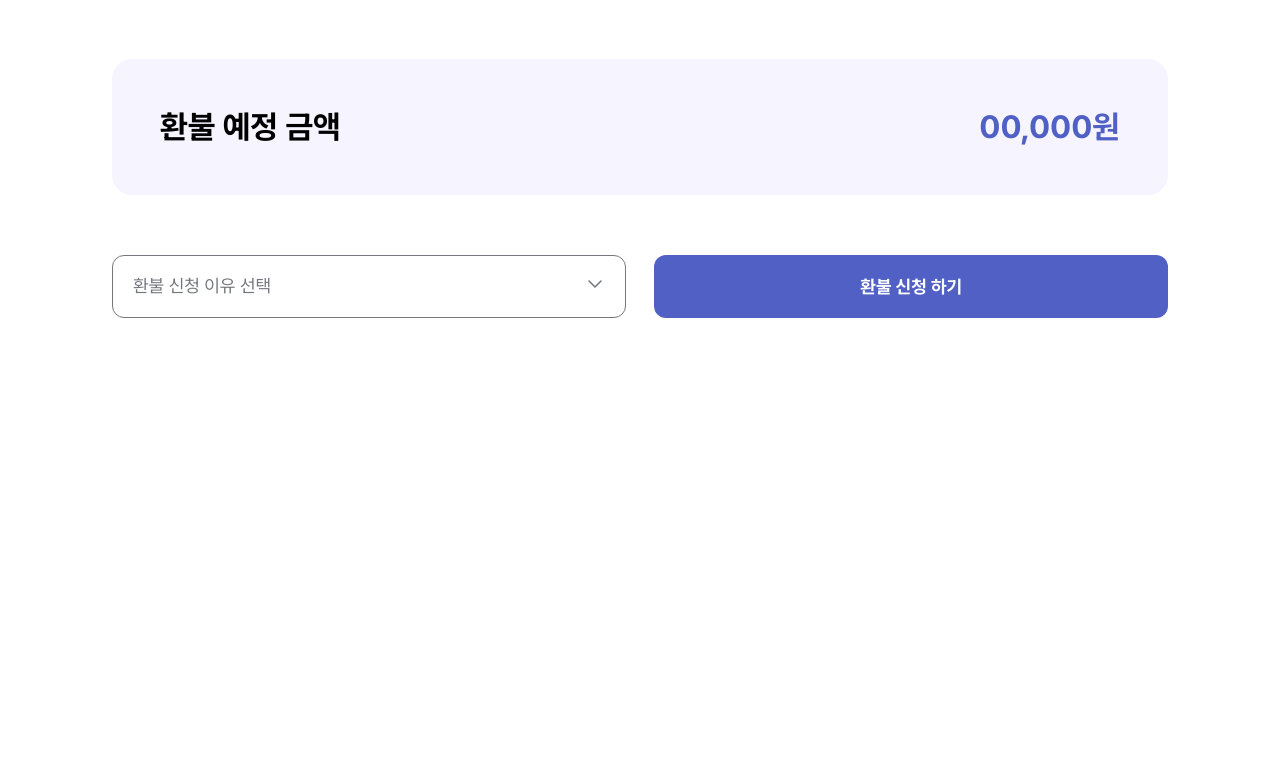
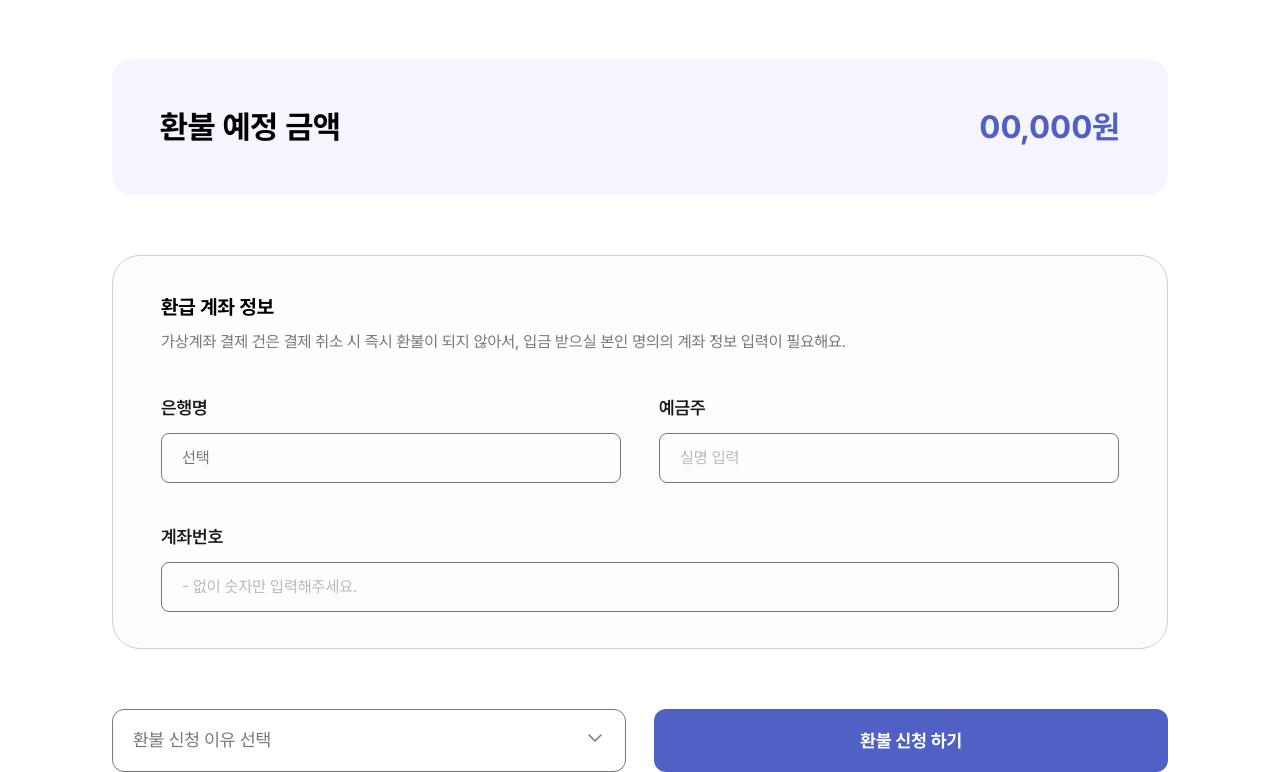
Before and after one commit to Teamie71/folioo-front, a Next.js app: page /invoice/refund in a window 1280 px wide. Shown: the part 732-1504 px from the top of the page. Before the commit the page ends 1050 px from the top, so only its background shows below. Built offline with nearby package versions, Linux system fonts and the light colour scheme.

Commit message:
✨ Feat: 환불 신청 페이지 - 환급 계좌 정보 구현

```diff
--- a/src/app/invoice/refund/page.tsx
+++ b/src/app/invoice/refund/page.tsx
@@ -105,6 +105,53 @@ export default function InvoiceRefundPage() {
         <span className='text-[#5060C5]'>00,000원</span>
       </div>
 
+      {/* 환급 계좌 정보 */}
+      <div className='flex flex-col gap-[2.5rem] rounded-[1.75rem] border border-[#CDD0D5] bg-[#FDFDFD] px-[3rem] py-[2.25rem]'>
+        {/* 환급 계좌 정보 헤더 */}
+        <div className='flex flex-col gap-[0.5rem]'>
+          <span className='text-[1.25rem] font-bold'>환급 계좌 정보</span>
+          <span className='text-[1rem] text-[#74777D]'>
+            가상계좌 결제 건은 결제 취소 시 즉시 환불이 되지 않아서, 입금 받으실
+            본인 명의의 계좌 정보 입력이 필요해요.
+          </span>
+        </div>
+
+        {/* 은행명, 예금주 */}
+        <div className='flex w-full justify-between'>
+          {/* 은행명 */}
+          <div className='flex flex-col gap-[0.75rem]'>
+            <span className='text-[1.125rem] font-semibold text-[#1A1A1A]'>
+              은행명
+            </span>
+            <button className='w-[28.75rem] cursor-pointer rounded-[0.5rem] border border-[#74777D] px-[1.25rem] py-[0.75rem] text-start text-[#74777D]'>
+              선택
+            </button>
+          </div>
+
+          {/* 예금주 */}
+          <div className='flex flex-col gap-[0.75rem]'>
+            <span className='text-[1.125rem] font-semibold text-[#1A1A1A]'>
+              예금주
+            </span>
+            <input
+              className='w-[28.75rem] rounded-[0.5rem] border border-[#74777D] px-[1.25rem] py-[0.75rem] text-start text-[#74777D]'
+              placeholder='실명 입력'
+            />
+          </div>
+        </div>
+
+        {/* 계좌번호 */}
+        <div className='flex flex-col gap-[0.75rem]'>
+          <span className='text-[1.125rem] font-semibold text-[#1A1A1A]'>
+            계좌번호
+          </span>
+          <input
+            className='w-full rounded-[0.5rem] border border-[#74777D] px-[1.25rem] py-[0.75rem] text-start text-[#74777D]'
+            placeholder='- 없이 숫자만 입력해주세요.'
+          />
+        </div>
+      </div>
+
       {/* 환불 신청 이유, 신청 */}
       <div className='flex w-full justify-between'>
         <div className='rounded-[0.75rem] border border-[#74777D] py-[1rem] pr-[1.125rem] pl-[1.25rem]'>
```
